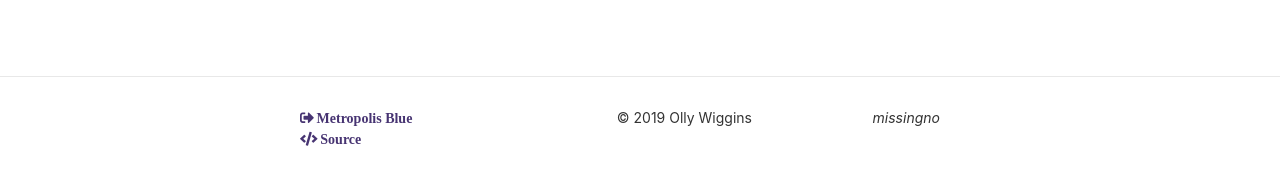
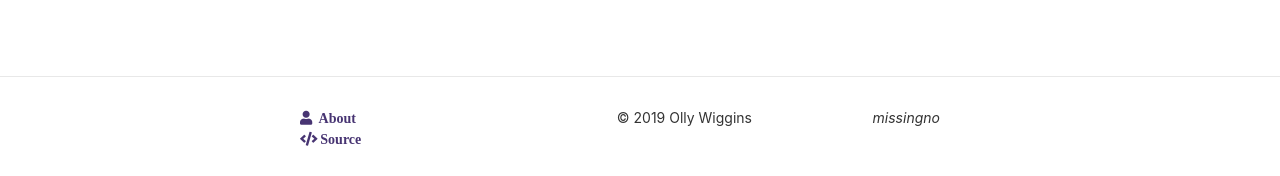
Before and after one commit to ollyy/ollyy.github.io, a Jekyll site: the page built from index.md, in a window 1280 px wide. Shown: the part 721-897 px from the top of the page. Built offline with Jekyll 4.4.1, drawn with Linux system fonts in a browser that asks for light colours.

Commit message:
Change footer link

```diff
--- a/_includes/footer.html
+++ b/_includes/footer.html
@@ -4,7 +4,7 @@
     <div class="row footer-contents">
       <!-- Re-directs -->
       <div class="col links-left">
-        <a href="{{ site.social.metblue }}"><i class="fas fa-sign-out-alt"><b>&thinsp;Metropolis Blue</b></i></a>
+        <a href="/about"><i class="fas fa-user"><b>&thinsp; About</b></i></a>
         <br>
         <a href="{{ site.social.github }}"><i class="fas fa-code"><b>&thinsp;Source</b></i></a>
       </div>
```
Also changed, not shown: 3 other files.
